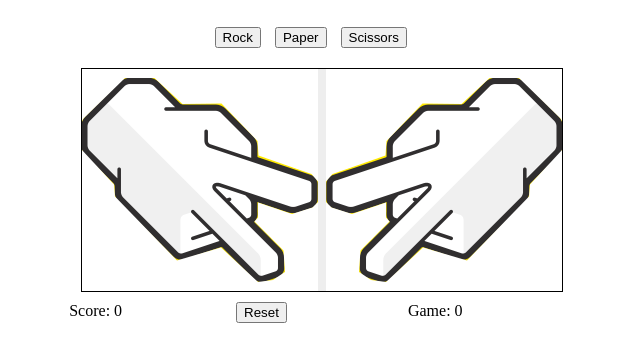
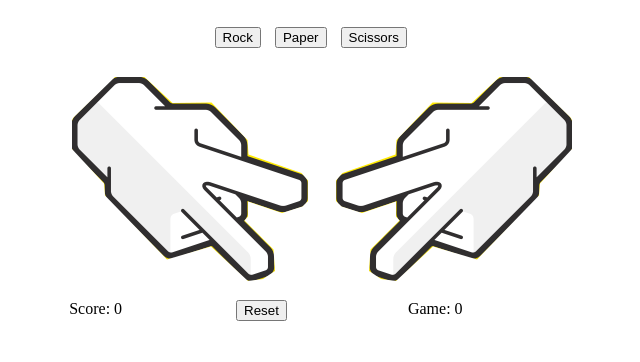
Before and after one commit to dsaw/rock-paper-scissors, a plain HTML site: page index.html in a window 1280 px wide. Shown: the part 50-412 px from the top of the page, without its empty margins (318-958 px from the left). Drawn offline with Linux system fonts and the light colour scheme.

Commit message:
removed border and bg color of canvas

```diff
--- a/css/styles.css
+++ b/css/styles.css
@@ -16,8 +16,8 @@
 }
 
 canvas {
-	border: 1px solid black;
-    background: #eee;
+	border: 0px solid black;
+    background: #fff;
 
 	display: block;
 	margin: 0 auto;
--- a/js/scripts.js
+++ b/js/scripts.js
@@ -2,10 +2,10 @@
 // Create the canvas
 var canvas = document.querySelector("canvas");
 var ctx = canvas.getContext("2d");
-canvas.width = 480;
+canvas.width = 500;
 canvas.height = 222;
 
-
+// dimensions 236 x 222
 var imageList = ['rock.png','paper.png','scissor.png'];
 var flipImageList = ['rock_flip.png','paper_flip.png','scissor_flip.png'];
 var srcDirName = "/rock-paper-scissors/assets/";
@@ -179,6 +179,7 @@ function render() {
 
     if (canvas.getContext) {
         var ctx = canvas.getContext('2d');
+
         var imgP = new Image();
         var imgC = new Image();
 
@@ -189,7 +190,7 @@ function render() {
         };
 
         imgC.onload = function() {
-            ctx.drawImage(imgC,244,0);
+            ctx.drawImage(imgC,264,0);
         }
 
         imgP.src = getFlipImageSrc(player.choice);
```
